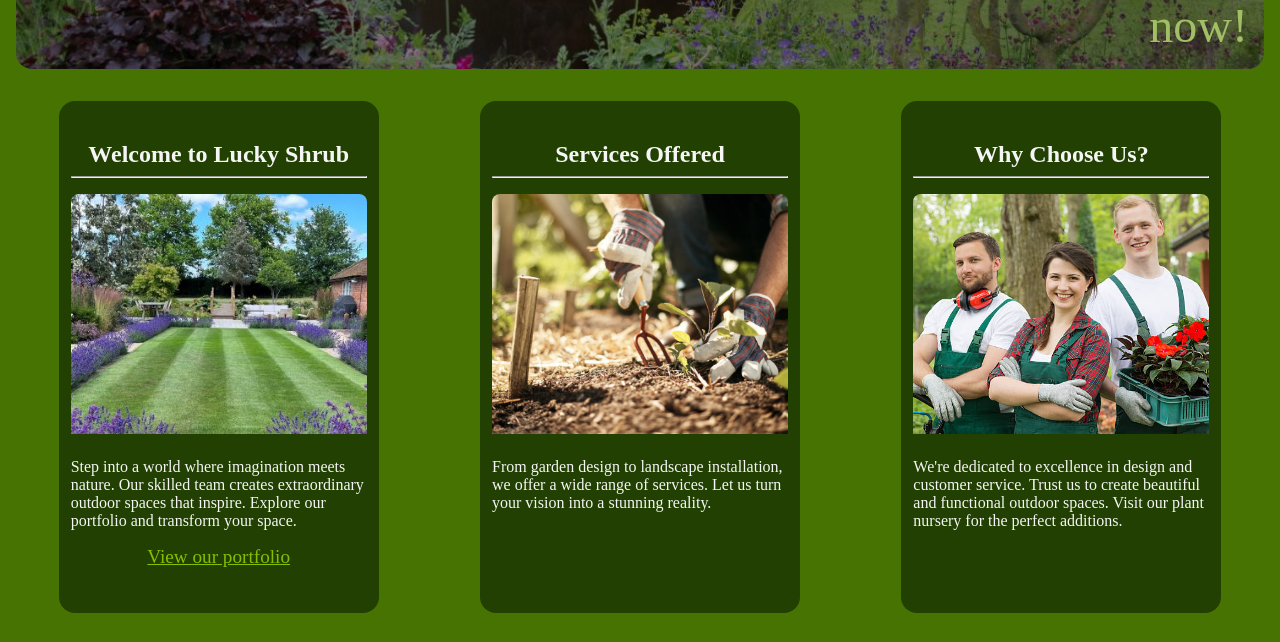
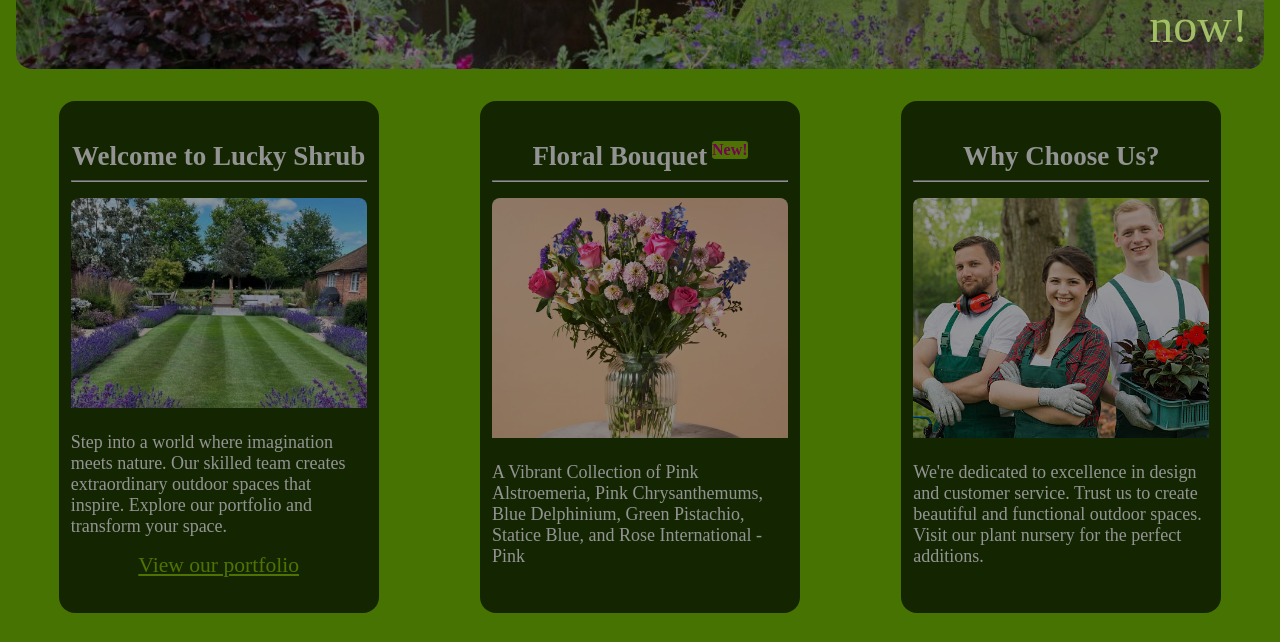
Before and after one commit to AywinK/luckyShrub, a plain HTML site: page index.html in a window 1280 px wide. Shown: the part 683-1325 px from the top of the page. Drawn offline with Linux system fonts and the light colour scheme.

Commit message:
adds styling to middle article

```diff
--- a/index.html
+++ b/index.html
@@ -70,12 +70,11 @@
         </article>
         <article class="articleMiddle">
             <section class="customCard">
-                <h2>Services Offered</h2>
+                <h2 class="newItem">Floral Bouquet</h2>
                 <hr style="width: 100%;">
-                <img src="assets/images/servicesImg.jpg" alt="recently landscaped work carried out by Lucky Shrub" />
-                <p>From garden design to landscape installation, we offer a wide range of services. Let us turn your
-                    vision
-                    into a stunning reality.</p>
+                <img src="assets/images/offerImg.webp" alt="recently landscaped work carried out by Lucky Shrub" />
+                <p> A Vibrant Collection of Pink Alstroemeria, Pink Chrysanthemums, Blue Delphinium, Green Pistachio,
+                    Statice Blue, and Rose International - Pink</p>
             </section>
         </article>
         <article class="articleRight">
--- a/style.css
+++ b/style.css
@@ -163,6 +163,13 @@
     max-width: 20rem;
     min-width: 16rem;
     height: 32rem;
+    font-size: large;
+    filter: brightness(60%);
+    transition-duration: 1.2s;
+}
+
+.customCard:hover {
+    filter: brightness(100%);
 }
 
 .customCard>*:not(hr) {
@@ -171,8 +178,9 @@
 
 .customCard img {
     /* padding: 1rem; */
-    max-width: 100%;
+    width: 100%;
     object-fit: cover;
+    object-position: top;
     height: 15rem;
     border-top-right-radius: 0.5rem;
     border-top-left-radius: 0.5rem;
@@ -183,6 +191,19 @@
     font-size: larger;
     color: var(--main-light-green);
     justify-self: center;
+}
+
+.newItem::after {
+    /* border: 0.5rem solid red; */
+    content: "New!";
+    display: inline-block;
+    margin-left: 0.3rem;
+    vertical-align: top;
+    color: var(--main-purple);
+    background-color: var(--main-light-green);
+    border-radius: 0.2rem;
+    font-weight: bold;
+    font-size: 1rem;
 }
 
 footer {
```
Also changed, not shown: assets/images/offerImg.webp (added).
